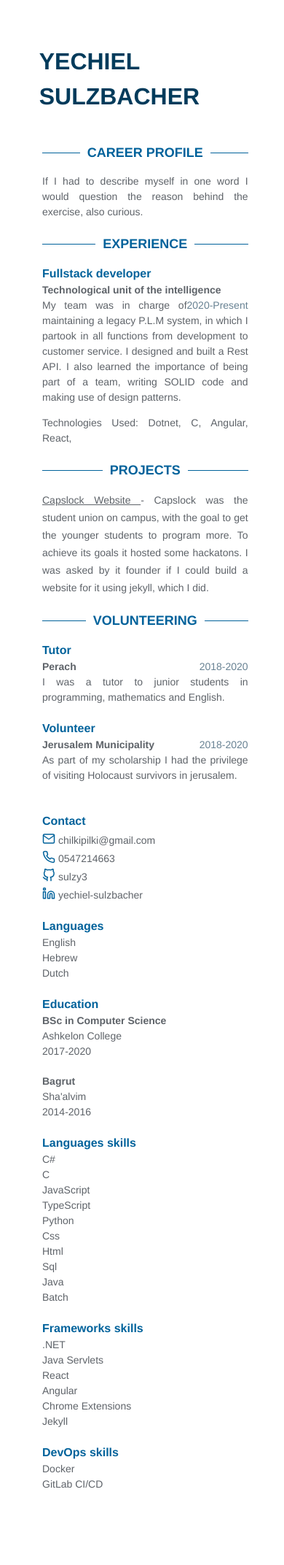
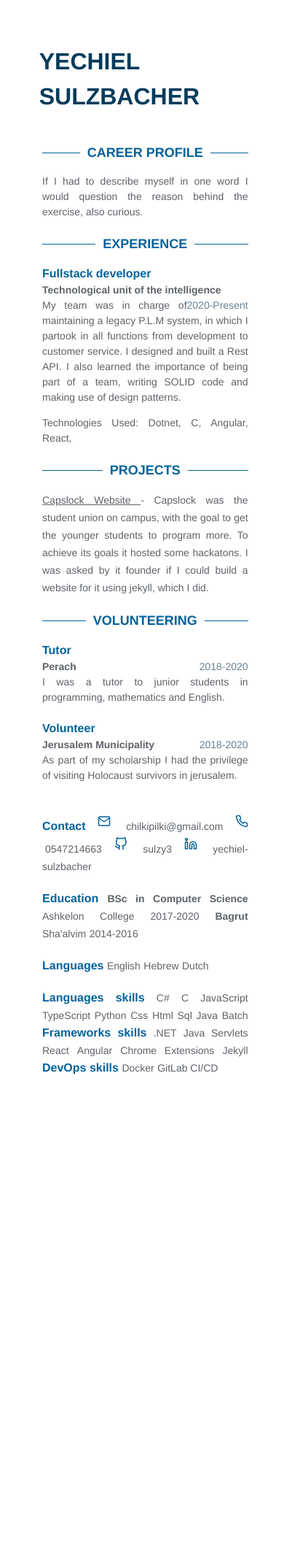
Before and after one commit to chaniheller97/my-cv, a Jekyll site: the page built from index.html, in a window 390 px wide. Shown: the whole page at 73% size. Built offline with Jekyll 4.4.1, drawn with Linux system fonts in a browser that asks for light colours; after the commit the page ends 1575 px from its top, so only the background shows below that.

Commit message:
i suck at ui

```diff
--- a/_sass/responsive.scss
+++ b/_sass/responsive.scss
@@ -3,8 +3,6 @@
         background-color: var(--bg-color-cv);
     }
     .container {
-        // padding:0;
-        // margin:0;
         box-shadow: none;
         .container-block {
 
@@ -22,6 +20,11 @@
         .container-block {
             flex-direction: column-reverse;
             display: flex;
+            .sidebar{
+                div{
+                    display: inline;
+                 }
+            }
         }
     }
     .header {
--- a/index.html
+++ b/index.html
@@ -6,8 +6,8 @@ layout: default
   <div class="container-block">
     <div class="sidebar">
       {% include contact.html %}
+      {% include education.html %}
       {% include languages.html %}
-      {% include education.html %}
       {% include skills.html %}
     </div>
 
```
